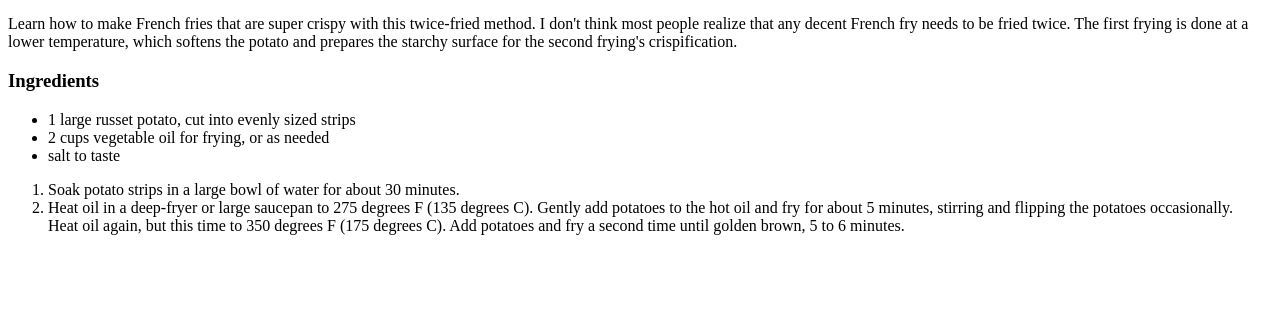
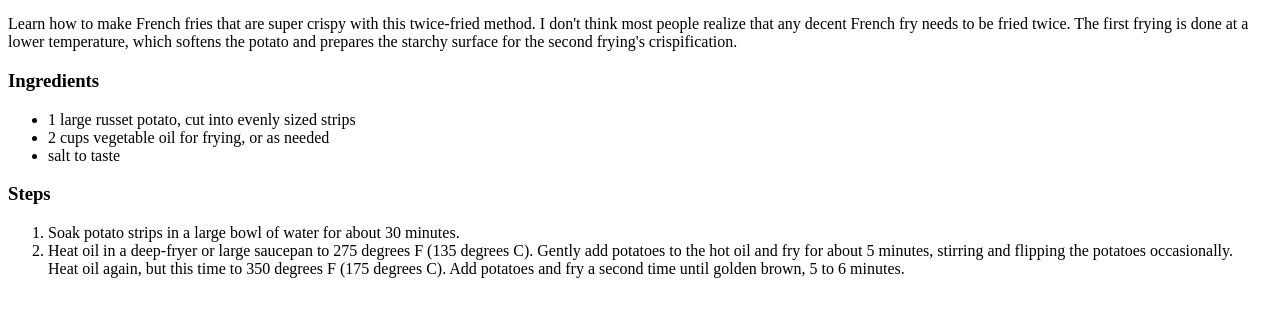
Before and after one commit to bcaballo04/odin-recipes, a plain HTML site: page recipes/frenchfries.html in a window 1280 px wide. Shown: the part 428-744 px from the top of the page. Drawn offline with Linux system fonts and the light colour scheme.

Commit message:
Added 'Steps' headers

```diff
--- a/recipes/frenchfries.html
+++ b/recipes/frenchfries.html
@@ -17,6 +17,7 @@
         <li>2 cups vegetable oil for frying, or as needed</li>
         <li>salt to taste</li>
     </ul>
+    <h3>Steps</h3>
     <ol>
         <li>Soak potato strips in a large bowl of water for about 30 minutes.</li>
         <li>Heat oil in a deep-fryer or large saucepan to 275 degrees F (135 degrees C). Gently add potatoes to the hot oil and fry for about 5 minutes, stirring and flipping the potatoes occasionally.</li>
```
Also changed, not shown: recipes/grilledchicken.html (+1 -1 lines).
